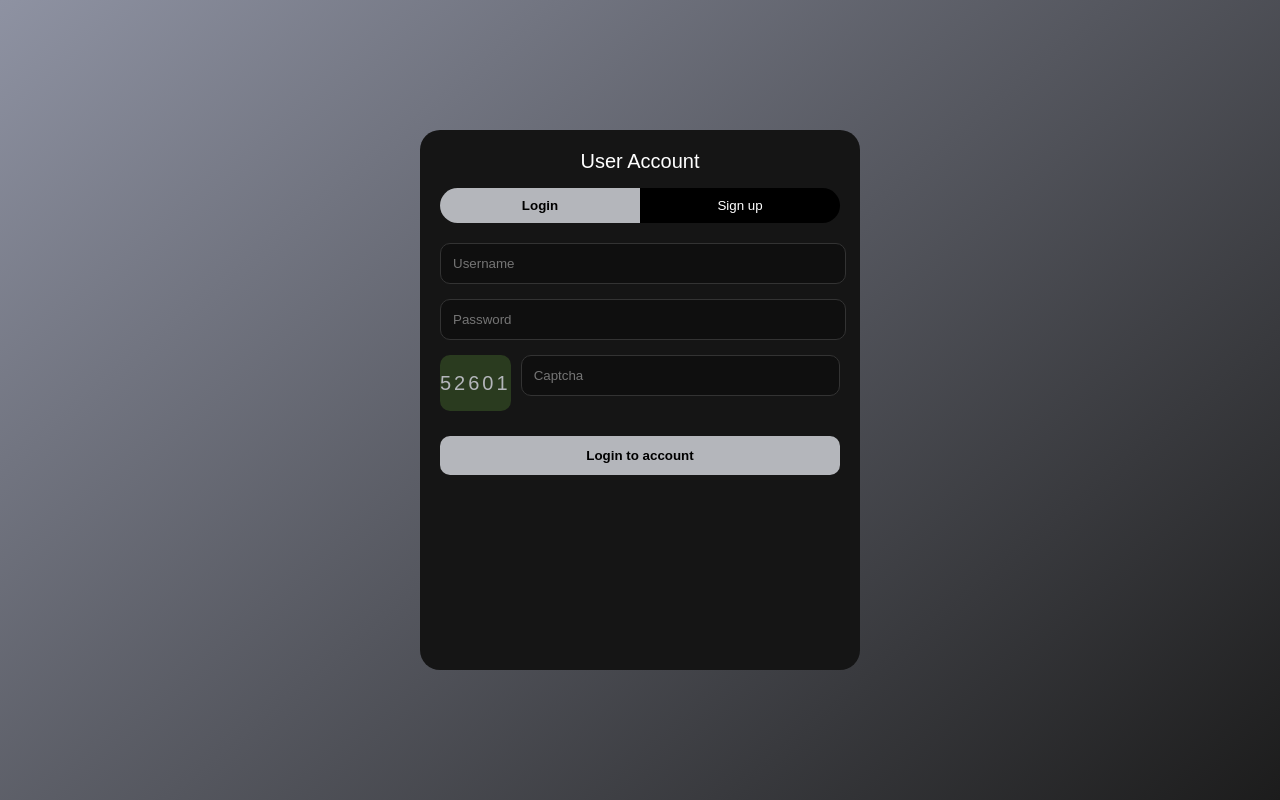
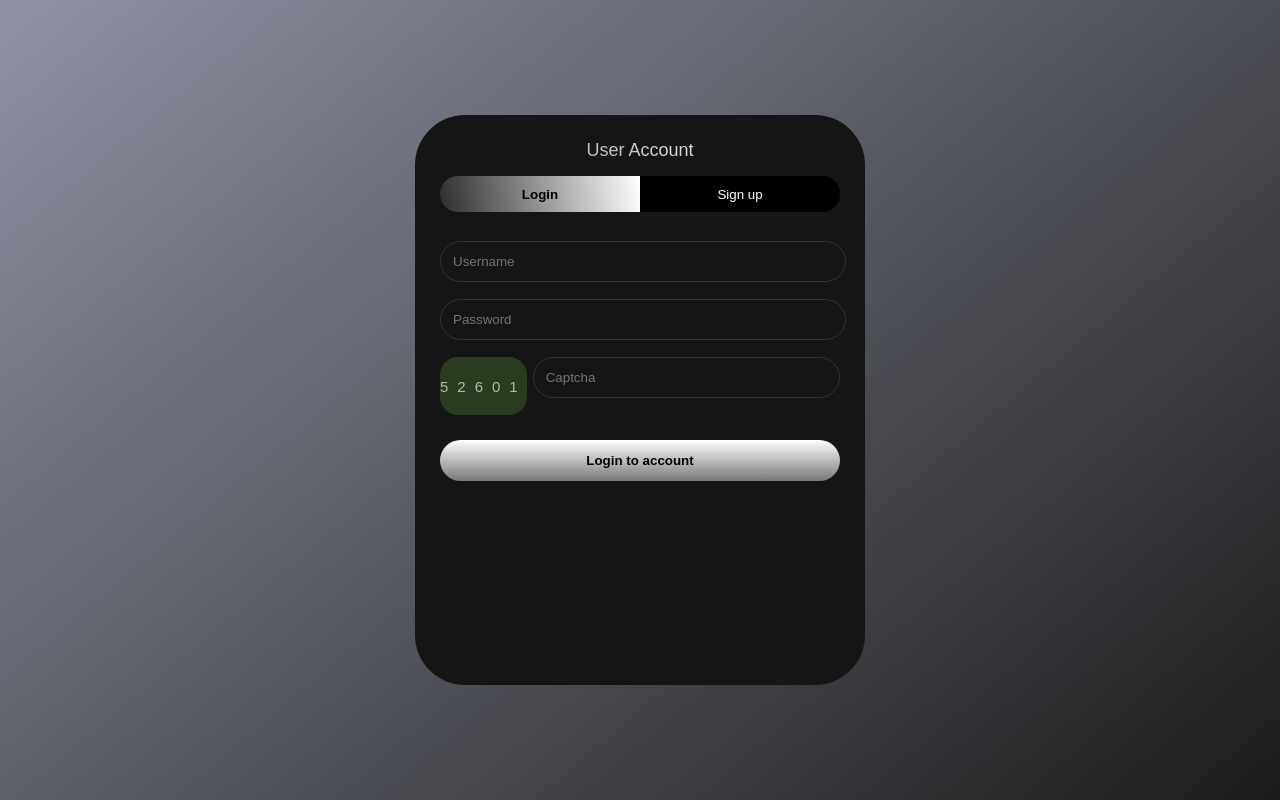
Before and after one commit to pariaplm100/note, a Django app: page / in a window 1280 px wide. Run offline with Django 5.2, Linux system fonts and the light colour scheme.

Commit message:
Styling Login page.

```diff
--- a/notes/static/style.css
+++ b/notes/static/style.css
@@ -11,16 +11,21 @@ body{
 
 .container{
     width:400px;
-    height: 500px;
+    height: 520px;
     background:#151515;
-    border-radius:20px;
-    padding:20px;
+    border-radius:50px;
+    padding:25px;
 }
 
 .title{
     text-align:center;
-    font-size:20px;
+    font-size:18px;
+    color: #ddd;
     margin-bottom:15px;
+    background:linear-gradient(45deg,#ddda,white);
+    background-clip: text;
+    color:transparent;
+
 }
 
 .toggle{
@@ -28,12 +33,12 @@ body{
     background:#000;
     border-radius:20px;
     overflow:hidden;
-    margin-bottom:20px;
+    margin-bottom:29px;
 }
 
 .toggle button{
     flex:1;
-    padding:10px;
+    padding:10.5px;
     border:none;
     cursor:pointer;
     background:transparent;
@@ -41,25 +46,25 @@ body{
 }
 
 .toggle button.active{
-    background:hsl(223, 5%, 72%);
     color:black;
     font-weight:bold;
+    background:linear-gradient(80deg,#aaa4,white);
 }
 
 input{
     width:95%;
     padding:12px;
-    margin-bottom:15px;
-    border-radius:10px;
+    margin-bottom:17px;
+    border-radius:40px;
     border:1px solid #333;
-    background:#0f0f0f;
-    color:white;
+    background:none;
+    color:#ddfb;
     outline:none;
 }
 
 .captcha{
     display:flex;
-    gap:10px;
+    gap:6px;
 }
 
 .captcha-box{
@@ -68,19 +73,18 @@ input{
     display:flex;
     justify-content:center;
     align-items:center;
-    font-size:20px;
-    letter-spacing:3px;
+    font-size:15px;
+    letter-spacing:9px;
     color:hsl(223, 5%, 72%);
-    border-radius:10px;
+    border-radius:18px;
 }
 
 .btn{
     width:100%;
-    padding:12px;
+    padding:13px;
     border:none;
-    border-radius:10px;
-    background:hsl(223, 5%, 72%);
-    color:black;
+    border-radius:30px;
+    background:linear-gradient(180deg,white,#aaaa);
     font-weight:bold;
     cursor:pointer;
     margin-top:25px;
```
Also changed, not shown: other parts of notes/static/style.css (+41 -0 lines).
